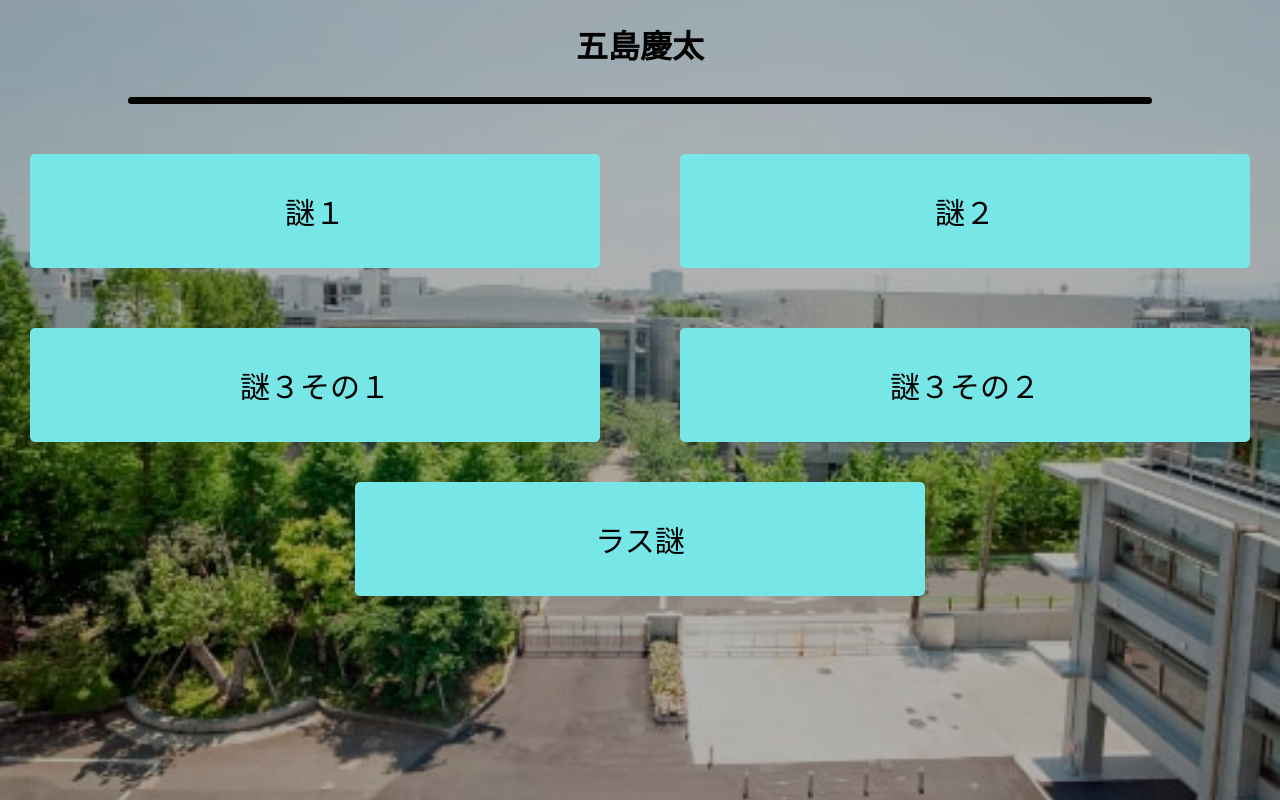
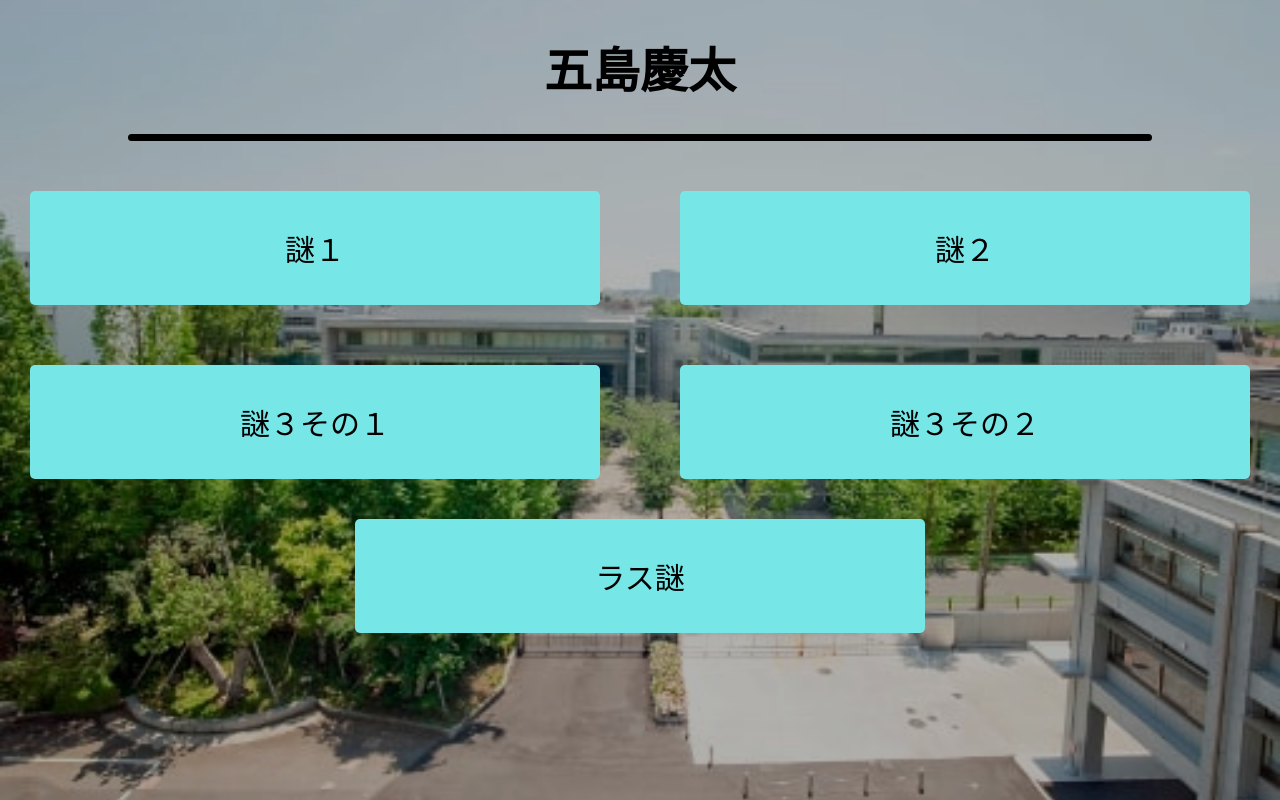
Before and after one commit to sansyo0o0/SDPBL_data, a plain HTML site: page SaveGoto.html in a window 1280 px wide. Drawn offline with Linux system fonts and the light colour scheme.

Commit message:
Update SaveGoto.css

```diff
--- a/SaveGoto.css
+++ b/SaveGoto.css
@@ -8,7 +8,6 @@
 body {
       position: relative;
       text-align: center;
-      font-family: sans-serif;
       background-image: url('TCU01.jpg');
       background-size: cover;
       background-position: center;
@@ -18,15 +17,16 @@ body {
        content: "";
        position: absolute;
        top: 0; left: 0;
-       width: 200%;  height: 200%;
+       width: 100%;  height: 100%;
        background-color: rgba(0, 0, 0, 0.3);
        z-index: -1;
     }
 
-    h1 { em: 2em; }
+    h1 { font-size : 3em; }
     .button {
       display: block;
       width: 500px;
+      max-width 45%;
       margin: 20px auto;
       padding: 35px;
       font-size: 30px;
```
